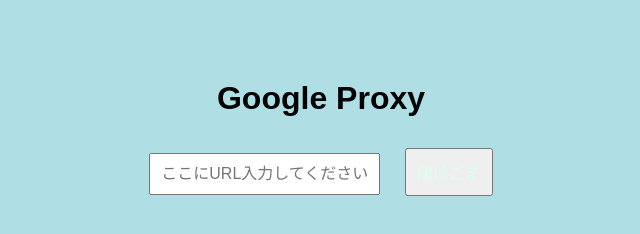
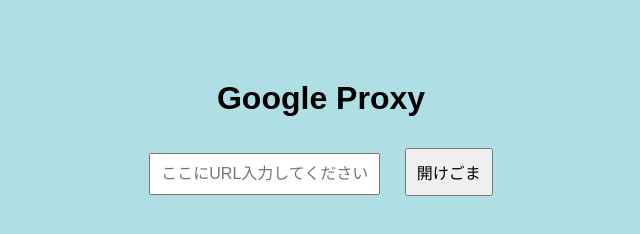
Before and after one commit to hamumeron/classroom-proxy, a plain HTML site: page index.html in a window 1280 px wide. Shown: the full height of the page, 319-959 px from the left. Drawn offline with Linux system fonts and the light colour scheme.

Commit message:
Update index.html

```diff
--- a/index.html
+++ b/index.html
@@ -6,7 +6,7 @@
     <link rel="icon" href="https://www.gstatic.com/images/branding/searchlogo/ico/favicon.ico">
     <style>
     body { font-family: sans-serif; text-align: center; margin-top: 10vh; background: #AFDFE4; }
-    input, button { padding: 10px; font-size: 1em; margin: 10px; color: #DCFFED; }
+    input, button { padding: 10px; font-size: 1em; margin: 10px; }
     iframe { width: 90vw; height: 80vh; border: none; margin-top: 20px; }
   </style>
     <h1>Google Proxy</h1>
```
